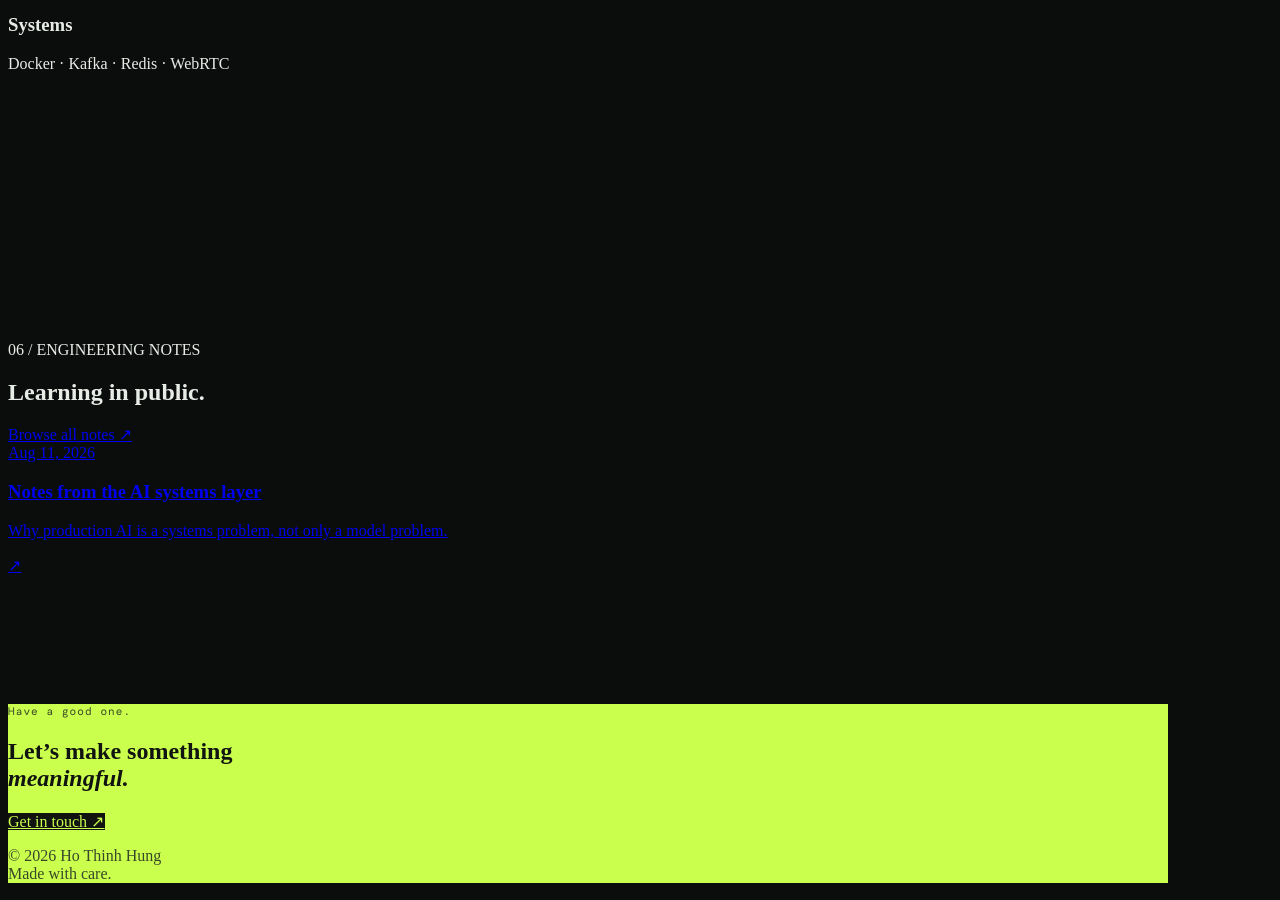
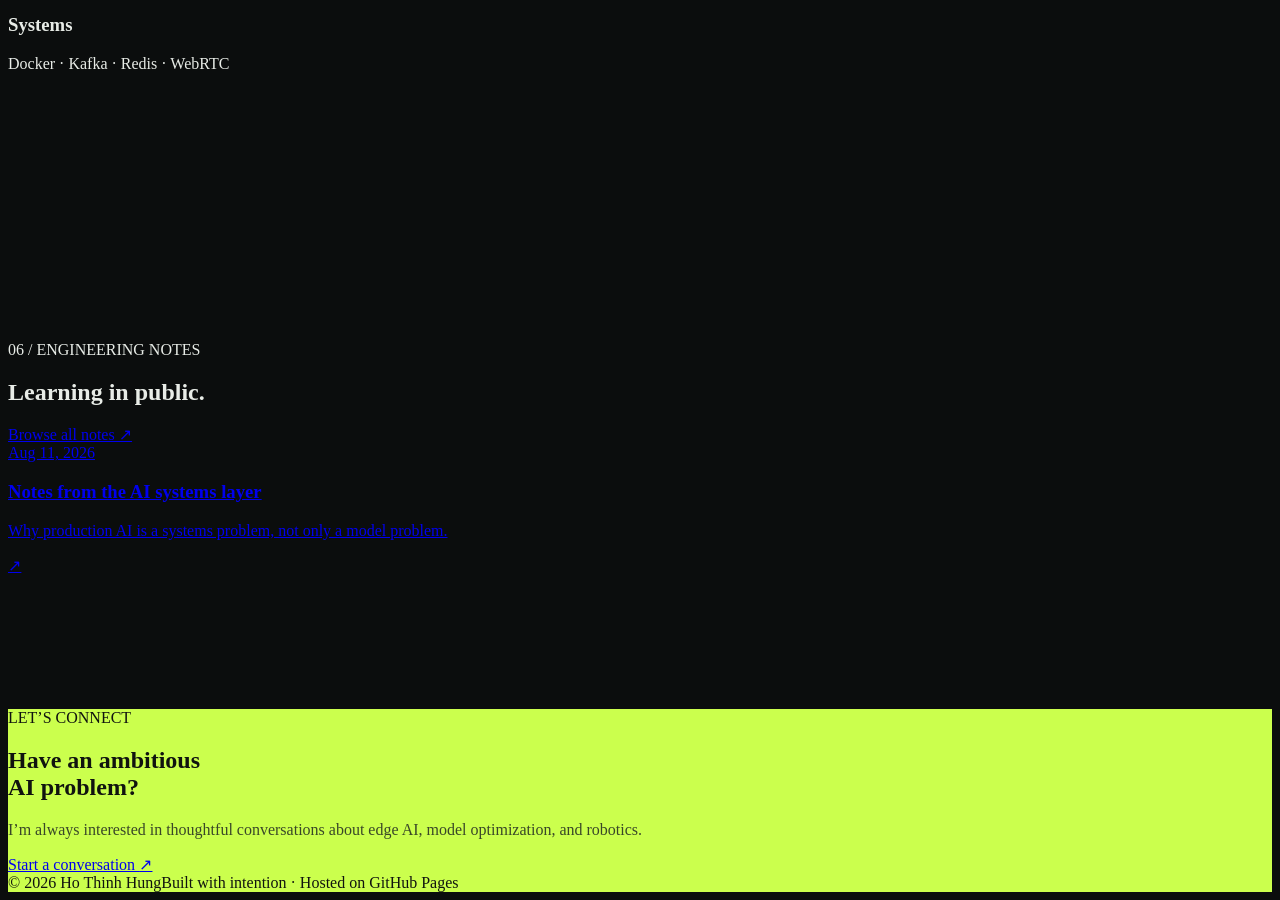
Before and after one commit to hungho77/hung, a Jekyll site: the page built from index.html, in a window 1280 px wide and 900 px high, scrolled down 4555 px. Built offline with Jekyll 4.4.1, drawn with Linux system fonts in a browser that asks for light colours; some of the changed text lies outside the part shown.

Commit message:
Redesign portfolio with blue visual identity

```diff
--- a/_layouts/default.html
+++ b/_layouts/default.html
@@ -1,16 +1,42 @@
 <!doctype html>
 <html lang="en">
 <head>
-  <meta charset="utf-8"><meta name="viewport" content="width=device-width, initial-scale=1">
+  <meta charset="utf-8">
+  <meta name="viewport" content="width=device-width, initial-scale=1">
   <title>{% if page.title %}{{ page.title }} · {% endif %}{{ site.title }}</title>
-  <meta name="description" content="{{ site.description }}">
+  <meta name="description" content="{{ page.description | default: site.description }}">
+  <meta name="theme-color" content="#071a36">
+  <meta property="og:title" content="{% if page.title %}{{ page.title }} · {% endif %}{{ site.title }}">
+  <meta property="og:description" content="{{ page.description | default: site.description }}">
+  <meta property="og:image" content="https://avatars.githubusercontent.com/u/33565770?v=4">
+  <link rel="preconnect" href="https://fonts.googleapis.com">
+  <link rel="preconnect" href="https://fonts.gstatic.com" crossorigin>
+  <link href="https://fonts.googleapis.com/css2?family=DM+Mono:wght@400;500&family=Manrope:wght@400;500;600;700;800&display=swap" rel="stylesheet">
   <link rel="stylesheet" href="{{ '/assets/css/style.css' | relative_url }}">
-  <link rel="preconnect" href="https://fonts.googleapis.com"><link rel="preconnect" href="https://fonts.gstatic.com" crossorigin>
-  <link href="https://fonts.googleapis.com/css2?family=DM+Mono:wght@400;500&family=DM+Sans:wght@400;500;600;700&family=Fraunces:opsz,wght@9..144,500;9..144,600&display=swap" rel="stylesheet">
+  <script defer src="{{ '/assets/js/main.js' | relative_url }}"></script>
 </head>
 <body>
-  <header class="site-header section-shell"><a class="wordmark" href="{{ '/' | relative_url }}">THH<span>_</span></a><nav><a href="{{ '/' | relative_url }}#systems">Systems</a><a href="{{ '/' | relative_url }}#about">About</a><a href="{{ '/blog/' | relative_url }}">Notes</a><a class="nav-contact" href="mailto:{{ site.author.email }}">Let’s talk ↗</a></nav></header>
+  <div class="page-glow" aria-hidden="true"></div>
+  <header class="site-header section-shell">
+    <a class="brand" href="{{ '/' | relative_url }}"><span>H</span> HUNG</a>
+    <button class="menu-button" aria-label="Toggle menu" aria-expanded="false"><span></span><span></span></button>
+    <nav>
+      <a href="{{ '/' | relative_url }}#work">Work</a>
+      <a href="{{ '/' | relative_url }}#about">About</a>
+      <a href="{{ '/' | relative_url }}#research">Research</a>
+      <a href="{{ '/blog/' | relative_url }}">Notes</a>
+      <a class="nav-pill" href="{{ site.author.linkedin_url }}">Let’s connect <span>↗</span></a>
+    </nav>
+  </header>
+
   {{ content }}
-  <footer class="site-footer section-shell"><div><p class="eyebrow">Have a good one.</p><h2>Let’s make something<br><em>meaningful.</em></h2></div><div class="footer-right"><a class="button button-light" href="mailto:{{ site.author.email }}">Get in touch <span>↗</span></a><p>© {{ 'now' | date: '%Y' }} {{ site.author.name }}<br>Made with care.</p></div></footer>
+
+  <footer class="site-footer">
+    <div class="section-shell footer-grid">
+      <div><p class="section-index">LET’S CONNECT</p><h2>Have an ambitious<br>AI problem?</h2></div>
+      <div class="footer-right"><p>I’m always interested in thoughtful conversations about edge AI, model optimization, and robotics.</p><a class="button footer-button" href="{{ site.author.linkedin_url }}">Start a conversation <span>↗</span></a></div>
+    </div>
+    <div class="section-shell footer-bottom"><span>© {{ 'now' | date: '%Y' }} Ho Thinh Hung</span><span>Built with intention · Hosted on GitHub Pages</span></div>
+  </footer>
 </body>
 </html>
```
